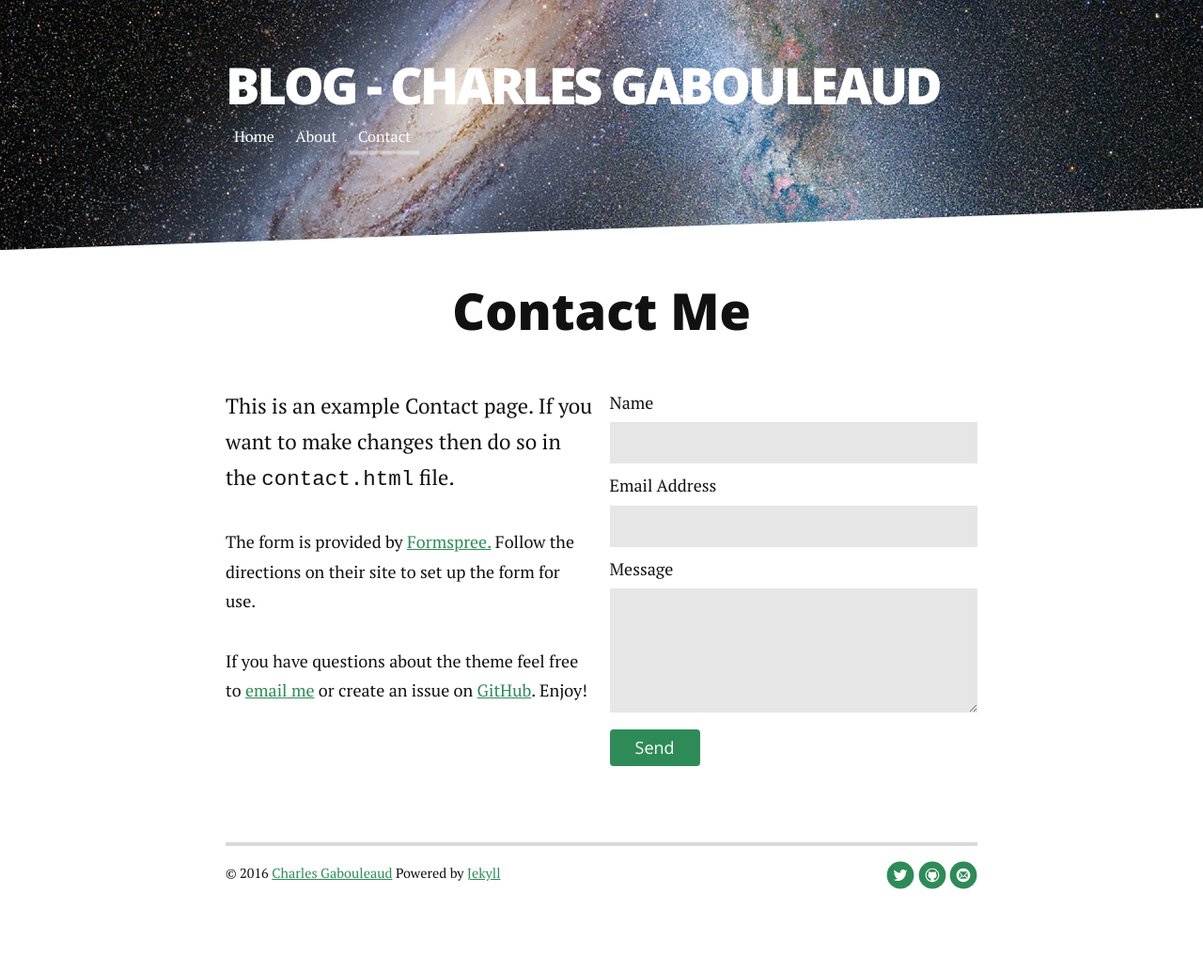
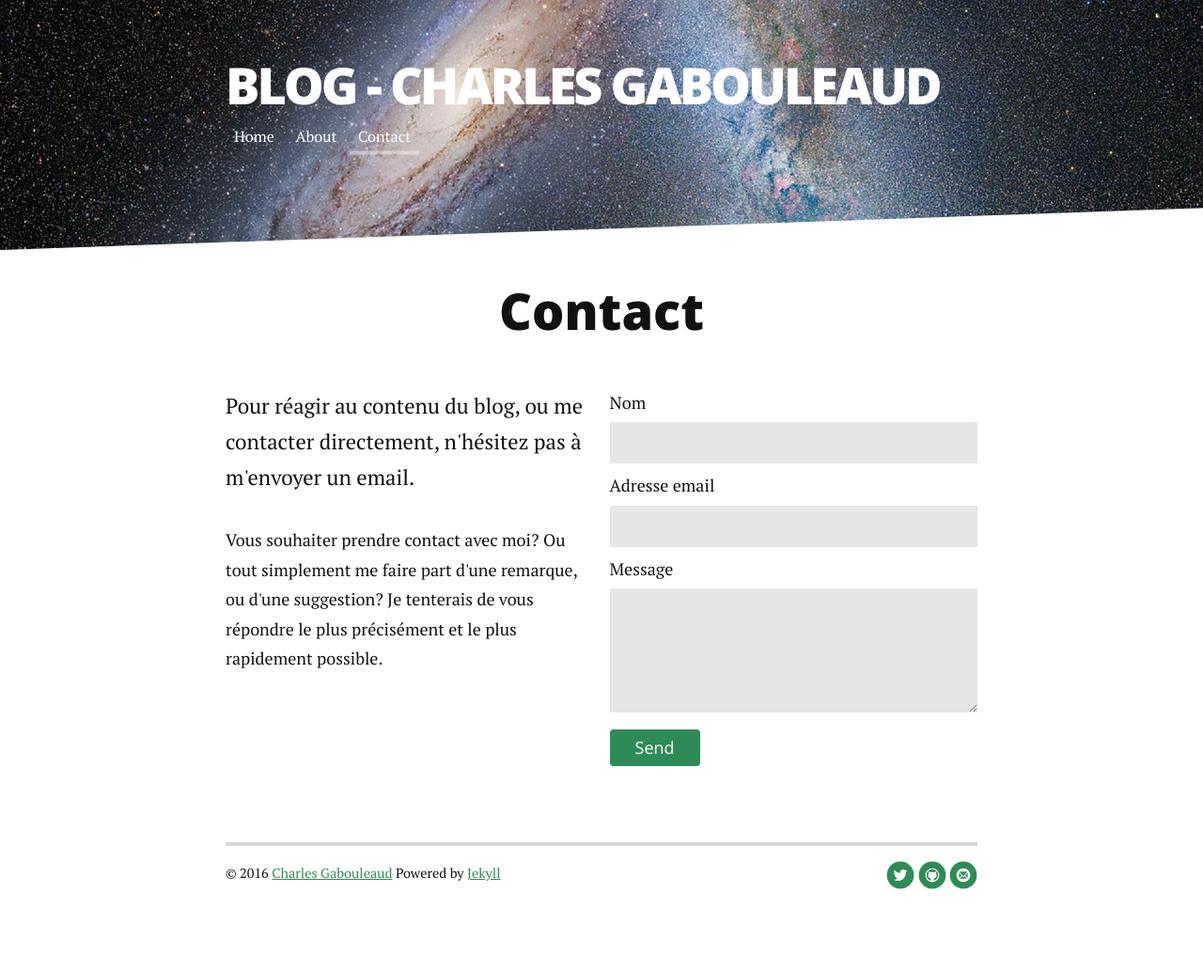
Before and after one commit to charlesgabouleaud/charlesgabouleaud.github.io, a Jekyll site: the page built from contact.md, in a window 1280 px wide. Shown: the whole page at 94% size. Built offline with Jekyll 4.4.1, drawn with Linux system fonts in a browser that asks for light colours; nearby versions of some CDN libraries.

Commit message:
Modification du formulaire de contact

```diff
--- a/contact.md
+++ b/contact.md
@@ -1,19 +1,18 @@
 ---
 layout: default
-title: Contact Long Haul
+title: Contact Charles Gabouleaud
 ---
 
 <div id="contact">
-  <h1 class="pageTitle">Contact Me</h1>
+  <h1 class="pageTitle">Contact</h1>
   <div class="contactContent">
-    <p class="intro">This is an example Contact page. If you want to make changes then do so in the <code>contact.html</code> file.</p>
-    <p>The form is provided by <a href="http://formspree.io/">Formspree.</a> Follow the directions on their site to set up the form for use.</p>
-    <p>If you have questions about the theme feel free to <a href="mailto:brimaidesigns@gmail.com">email me</a> or create an issue on <a href="https://github.com/brianmaierjr/long-haul">GitHub</a>. Enjoy!</p>
+    <p class="intro">Pour réagir au contenu du blog, ou me contacter directement, n'hésitez pas à m'envoyer un email.</p>
+    <p>Vous souhaiter prendre contact avec moi? Ou tout simplement me faire part d'une remarque, ou d'une suggestion? Je tenterais de vous répondre le plus précisément et le plus rapidement possible.</p>
   </div>
-  <form action="http://formspree.io/your@mail.com" method="POST">
-    <label for="name">Name</label>
+  <form action="http://formspree.io/charles.gabouleaud@gmail.com" method="POST">
+    <label for="name">Nom</label>
     <input type="text" id="name" name="name" class="full-width"><br>
-    <label for="email">Email Address</label>
+    <label for="email">Adresse email</label>
     <input type="email" id="email" name="_replyto" class="full-width"><br>
     <label for="message">Message</label>
     <textarea name="message" id="message" cols="30" rows="10" class="full-width"></textarea><br>
```
